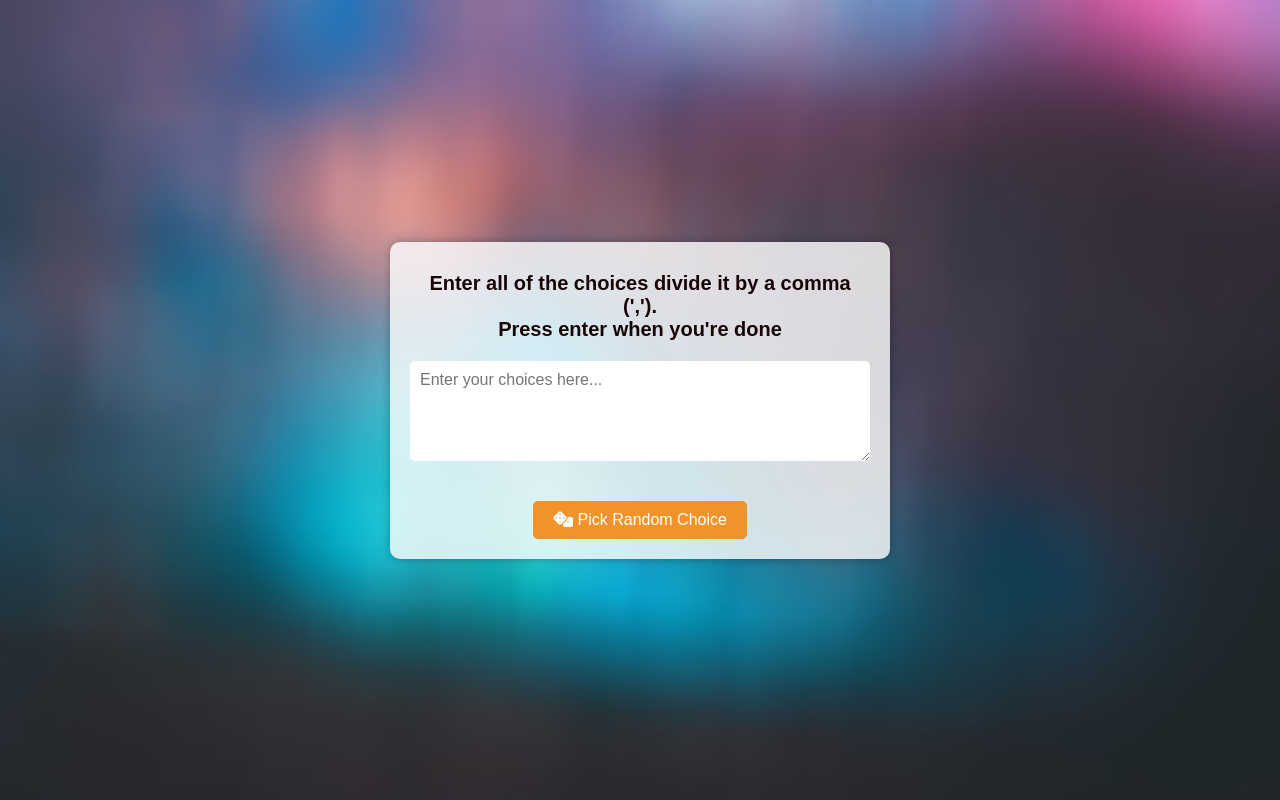
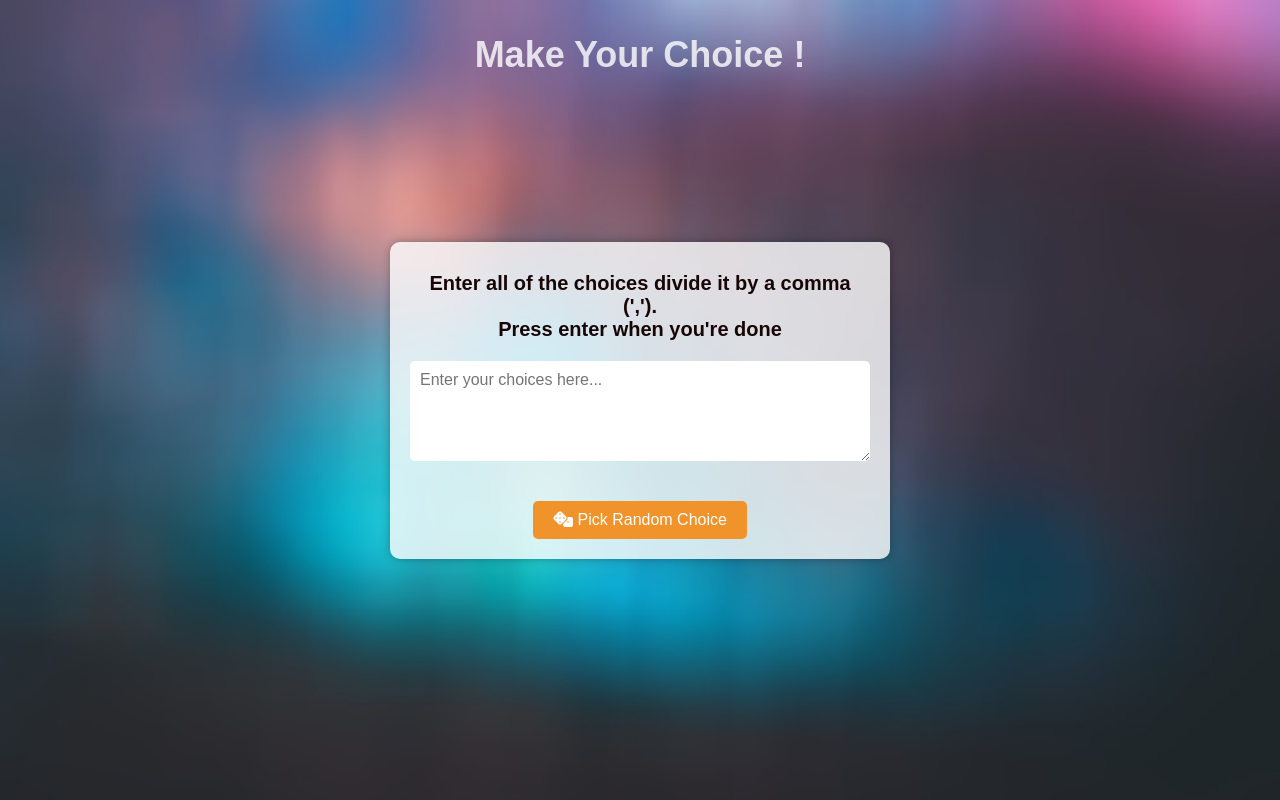
Before and after one commit to AkashRana18/Choice-Picker, a plain HTML site: page index.html in a window 1280 px wide. Drawn offline with Linux system fonts and the light colour scheme; a web font is replaced by a local one.

Commit message:
Added new files and some changes to html and css'

```diff
--- a/index.css
+++ b/index.css
@@ -16,8 +16,34 @@ body {
     overflow: hidden;
     margin: 0;
     padding: 0;
+}
+
+.app-heading {
+
+    font-size: 36px;
+    color: #fff;
+    text-align: center;
+    position: fixed;
+    top: 0;
+    left: 0;
+    width: 100%;
+    padding: 10px 0;
+    opacity: 0.8;
+    transition: opacity 0.3s ease-in-out;
 
 }
+.app-heading:hover {
+    opacity: 1; /* Increase opacity on hover */
+}
+
+/* Responsive adjustments for screens smaller than 768px */
+@media (max-width: 768px) {
+    .app-heading {
+        font-size: 24px;
+        margin-bottom: 10px;
+    }
+}
+
 
 h3 {
     color: #180606;
--- a/index.html
+++ b/index.html
@@ -8,10 +8,13 @@
         integrity="sha512-z3gLpd7yknf1YoNbCzqRKc4qyor8gaKU1qmn+CShxbuBusANI9QpRohGBreCFkKxLhei6S9CQXFEbbKuqLg0DA=="
         crossorigin="anonymous" referrerpolicy="no-referrer" />
     <link rel="stylesheet" href="index.css" />
+    <link rel="icon" href="favicon.ico" type="image/x-icon">
     <title>Random Choice Picker</title>
 </head>
 
 <body>
+    <h1 class="app-heading">Make Your Choice !</h1>
+
     <div class="container">
         <h3>Enter all of the choices divide it by a comma (','). <br> Press enter when you're done</h3>
         <textarea placeholder="Enter your choices here..." id="textarea"></textarea>
```
Also changed, not shown: favicon.ico (added), 1 other file.
